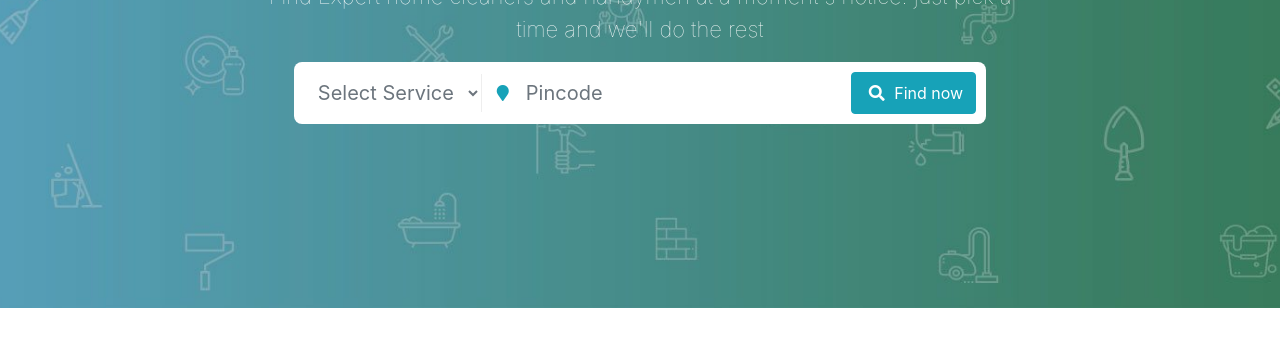
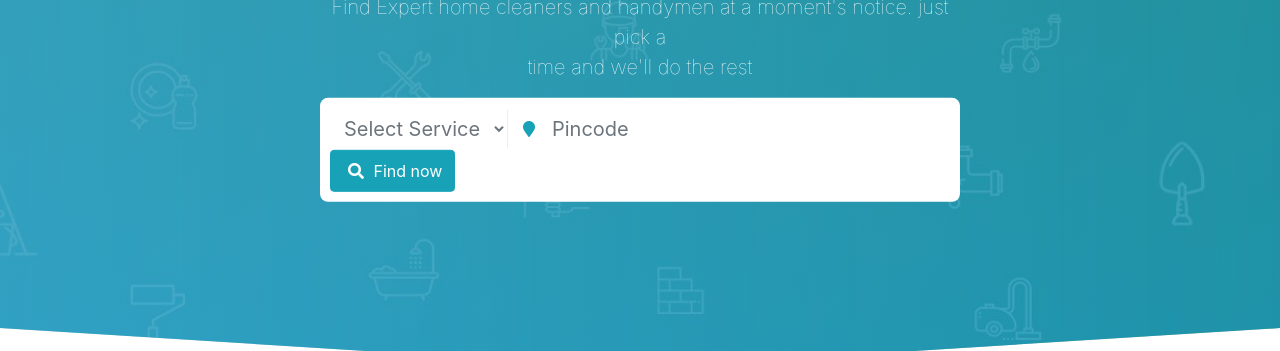
Before and after one commit to sarkaromar/helpmate, a website: page app/index.html in a window 1280 px wide. Shown: the part 267-618 px from the top of the page. Drawn offline with nearby package versions, Linux system fonts and the light colour scheme.

Commit message:
Design update

```diff
--- a/app/sass/style.scss
+++ b/app/sass/style.scss
@@ -27,13 +27,28 @@
 
 // animate.css mixin
 	@mixin add($duration, $delay) {
-	animation-duration: $duration;
-	animation-delay: $delay;
+		animation-duration: $duration;
+		animation-delay: $delay;
 	}
 
 	@for $i from 1 through 5 {
-	.add-#{$i}s { @include add($i/2 + 0s, $i/2 + 0s); }
+		.add-#{$i}s { @include add($i/2 + 0s, $i/2 + 0s); }
 	}
+// animation
+
+@keyframes moveleft{
+	0% {
+		opacity: 0;
+		transform: translate(-100px);
+	}
+	80% {
+		transform: translate(20px);
+	}
+	100% {
+		opacity: 1;
+		transform: translate(0);
+	}
+}
 
 // custome style
 
@@ -168,14 +183,17 @@ header{
 
 }
 .page-banner{
-	background: url(../images/banner1.jpg) center no-repeat;
+	background-image: url(../images/banner1.jpg);
+	// clip-path: polygon(100% 0, 100% 80%, 50% 100%, 0 80%, 0 0);
+	background-position: center;
+	background-size: cover;
     height: 150px;
-	background-size: cover;
 	display: grid;
 	place-items: center;
 	p.caption {
 		font-size: 22px;
 		font-weight: 100;
+		// text-align: center;
 		margin: 0px;
 		padding: 0;
 		color: $light;
@@ -185,15 +203,30 @@ header{
 	}
 }
 .banner{
-	background: url(../images/banner1.jpg) center no-repeat;
-    height: 500px;
+	background-image: linear-gradient(to right bottom,rgba(23, 162, 184, 0.5),rgba(3, 169, 244, 0.5)),url(../images/banner1.jpg);
+	background-position: center;
 	background-size: cover;
-	display: grid;
-	place-items: center;
+	height: 70vh;
+	// clip-path: polygon(0 0, 100% 0, 100% 60vh, 0 100%);
+	clip-path: polygon(0% 0%, 100% 0%, 100% 65vh, 50% 100%, 0 65vh);
+	// display: grid;
+	// place-items: center;
 	text-align: center;
 	.search-opt{
+		position: absolute;
+		top: 45%;
+		left: 50%;
+		transform: translate(-50%, -50%);
 		color: #fff;
-		padding-bottom: 70px;
+		@media #{$max_phones}{
+			padding-top: 25px;
+			padding-bottom: 0px;
+			position: relative;
+			top: 0%;
+			left: 0%;
+			transform: translate(0%, 0%);
+		}
+		padding-bottom: 50px;
 		#service{
 			&:focus{
 				box-shadow: none;
@@ -202,13 +235,18 @@ header{
 		h1.panel-heading {
 			font-weight: 900;
 			font-size: 42px;
+			// animation-name: moveleft;
+			// animation-duration: 1s;
+			// animation-timing-function: ease-out;
+
+			animation: moveleft 1s ease-out;
 
 			@media #{$max_phones}{
 				font-size: 24px;
 			}
 		}
 		p.caption {
-			font-size: 22px;
+			font-size: 20px;
 			font-weight: 100;
 			@media #{$max_phones}{
 				font-size: 14px;
@@ -412,7 +450,7 @@ header{
 		li {
 			width: 196px;
 			height: 175px;
-			background-color: #fafafa;
+			background-color: #f1f1f1;
 			display: inline-block;
 			border: 1px #f9f9f9 solid;
 			margin-right: 20px;
@@ -440,9 +478,15 @@ header{
 }
 
 #trust-security{
-	background-color:$primary;
+	// background-color:$primary;
+	background-image: linear-gradient(to right bottom, $primary, $secondary);
+	clip-path: polygon(50% 5%,100% 0,100% 100%,50% 100%,0 100%,0 0);
 	color:#FFF;
 	padding: 50px 0;
+	// transform: skewY(-3deg);
+	// & > * {
+	// 	transform: skewY( 3deg)
+	// }
 	.panel-heading:before{
 		background:#FFFFFF;
 	}
@@ -512,7 +556,7 @@ header{
 			border-radius:50%;
 			padding-top:6px;
 			background: $secondary;
-			background:linear-gradient(to right, $primary, $secondary);
+			background:linear-gradient(to right bottom, $primary, $secondary);
 		}
 	}
 
```
Also changed, not shown: app/css/style.css, app/css/style.min.css, 2 other files.
